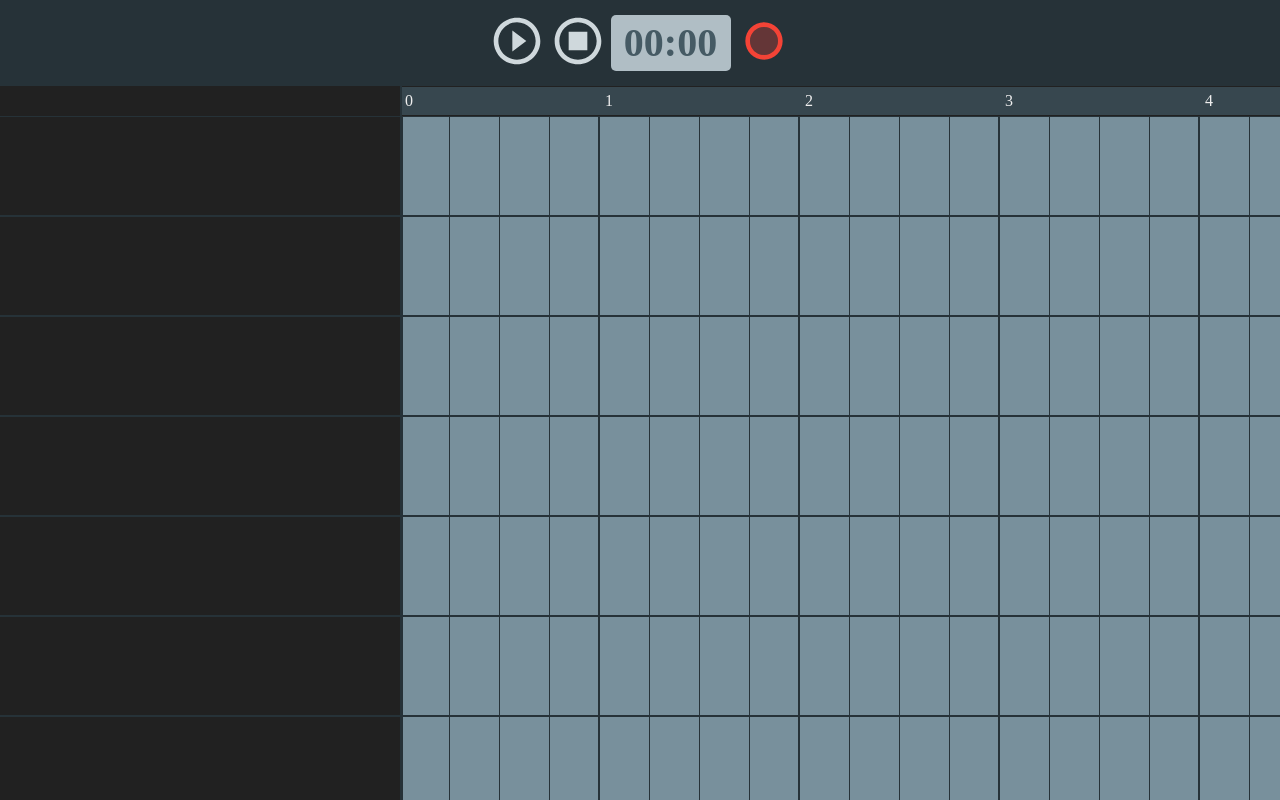
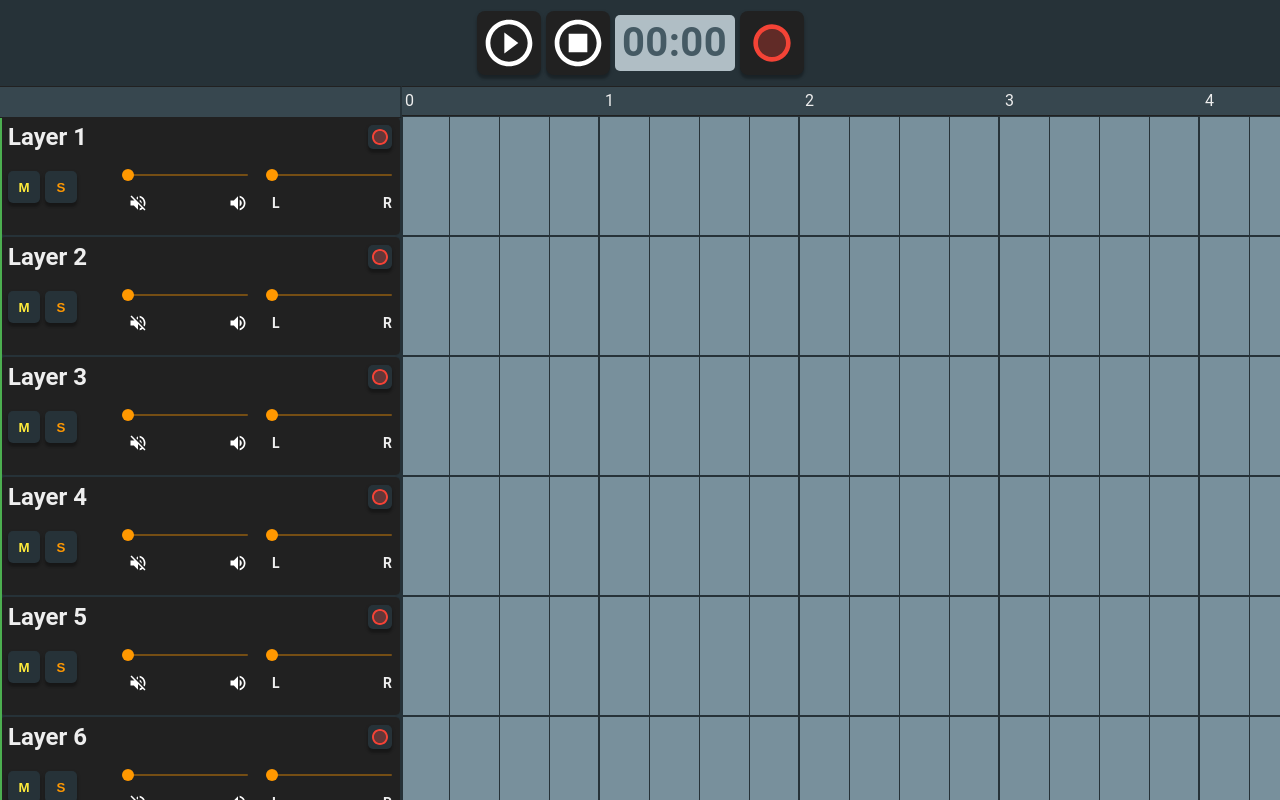
Before and after one commit to uzborg950/music-collabify, a React (Create React App) app in the folder collabify-front-end/: page / in a window 1280 px wide. Built offline with nearby package versions, Linux system fonts and the light colour scheme.

Commit message:
feat: layers with controls and started work on Playticker

```diff
--- a/collabify-front-end/src/theme/theme.tsx
+++ b/collabify-front-end/src/theme/theme.tsx
@@ -46,41 +46,11 @@ export const themeOptions: ThemeOptions = {
       disabled: grey["A400"], // Darker Gray (Enhanced Legibility)
     },
   },
-  typography: {
-    fontFamily: "Roboto Mono",
-    h1: {
-      fontFamily: "Roboto",
-      fontWeight: "bold", // Bold Heading
-    },
-    h2: {
-      fontFamily: "Roboto",
-      fontWeight: "bold", // Bold Heading
-    },
-    h3: {
-      fontFamily: "Roboto",
-      fontWeight: "bold", // Bold Heading
-    },
-    h4: {
-      fontFamily: "Roboto",
-      fontWeight: "bold", // Bold Heading
-    },
-    h5: {
-      fontFamily: "Roboto",
-      fontWeight: "bold", // Bold Heading
-    },
-    h6: {
-      fontFamily: "Roboto",
-      fontWeight: "bold", // Bold Heading
-    },
-    subtitle2: {
-      fontFamily: "Roboto Mono",
-      fontWeight: "bold", // Bold Heading
-    },
-  },
   components: {
     MuiButtonBase: {
       defaultProps: {
-        disableRipple: true,
+        disableRipple: false,
+        centerRipple: true,
       },
     },
   },
--- /dev/null
+++ b/collabify-front-end/src/ui/PlayTicker/index.tsx
@@ -0,0 +1,38 @@
+import React, { ReactNode } from "react";
+import { styled } from "@mui/system";
+import { green } from "@mui/material/colors";
+
+type PlayTickerProps = {
+  referenceElement: HTMLElement | null; //Play ticker will be shown on top of this
+  bpm: number;
+  nBeats: number; //i.e. number of beats on the track grid
+  trackStartX: string;
+};
+
+const Line = styled("div")<{ x: number; y: number; $height: number }>`
+  position: absolute;
+  left: ${(props) => props.x}px;
+  top: ${(props) => props.y}px;
+  width: 2px;
+  height: ${(props) => props.$height}px;
+  background: ${green["500"]};
+`;
+export const PlayTicker: React.FC<PlayTickerProps> = ({
+  referenceElement,
+  bpm,
+  nBeats,
+  trackStartX,
+}) => {
+  if (!referenceElement) return null;
+  const boundingClientRect = referenceElement.getBoundingClientRect();
+
+  console.log(boundingClientRect, trackStartX);
+  return (
+    <Line
+      x={boundingClientRect.x}
+      y={boundingClientRect.y}
+      $height={boundingClientRect.height}
+      id={"play-ticks"}
+    />
+  );
+};
--- /dev/null
+++ b/collabify-front-end/src/views/DawView/LayersAndGrid/Layers/LayerControls/LeftControls.tsx
@@ -0,0 +1,52 @@
+import { styled } from "@mui/system";
+import { ControlButtonBaseContainer } from "../common";
+import React, { useState } from "react";
+import { blueGrey, orange, yellow } from "@mui/material/colors";
+import { Tooltip } from "@mui/material";
+
+const LeftControlsContainer = styled("div")`
+  display: flex;
+  flex-direction: row;
+  gap: 5px;
+`;
+
+const TextButtonContainer = styled(ControlButtonBaseContainer)<{
+  isOn: boolean;
+  $color: string;
+}>`
+  width: 32px;
+  height: 32px;
+  color: ${(props) => (props.isOn ? blueGrey[900] : props.$color)};
+  background: ${(props) => (props.isOn ? props.$color : blueGrey[900])};
+
+  font-weight: 600;
+`;
+export const LeftControls: React.FC = () => {
+  const [monoClicked, setMonoClicked] = useState<boolean>(false);
+  const [soloClicked, setSoloClicked] = useState<boolean>(false);
+
+  return (
+    <LeftControlsContainer>
+      <Tooltip title={"toggle mono audio"}>
+        <TextButtonContainer
+          onClick={() => setMonoClicked((state) => !state)}
+          centerRipple
+          isOn={monoClicked}
+          $color={yellow["500"]}
+        >
+          M
+        </TextButtonContainer>
+      </Tooltip>
+      <Tooltip title={"toggle solo mode"}>
+        <TextButtonContainer
+          onClick={() => setSoloClicked((state) => !state)}
+          isOn={soloClicked}
+          centerRipple
+          $color={orange["500"]}
+        >
+          S
+        </TextButtonContainer>
+      </Tooltip>
+    </LeftControlsContainer>
+  );
+};
--- /dev/null
+++ b/collabify-front-end/src/views/DawView/LayersAndGrid/Layers/LayerControls/RightControls.tsx
@@ -0,0 +1,100 @@
+import React from "react";
+import { styled } from "@mui/system";
+import { Box, Slider, Typography } from "@mui/material";
+import { VolumeOff, VolumeUp } from "@mui/icons-material";
+
+const Container = styled("div")`
+  display: flex;
+  flex-direction: row;
+  gap: 24px;
+`;
+const MAX = 100;
+const MIN = 0;
+
+const VolumeOffIcon = styled(VolumeOff)`
+  width: 20px;
+  height: 20px;
+`;
+const VolumeUpIcon = styled(VolumeUp)`
+  width: 20px;
+  height: 20px;
+`;
+const VolumeSlider: React.FC = () => {
+  const [val, setVal] = React.useState<number>(MIN);
+  const handleChange = (_: Event, newValue: number | number[]) => {
+    setVal(newValue as number);
+  };
+
+  return (
+    <Box sx={{ width: 120 }}>
+      <Slider
+        size={"small"}
+        value={val}
+        valueLabelDisplay="auto"
+        min={MIN}
+        max={MAX}
+        onChange={handleChange}
+      />
+      <Box sx={{ display: "flex", justifyContent: "space-between" }}>
+        <VolumeOffIcon
+          color={"action"}
+          onClick={() => setVal(MIN)}
+          sx={{ cursor: "pointer" }}
+        />
+        <VolumeUpIcon
+          color={"action"}
+          onClick={() => setVal(MAX)}
+          sx={{ cursor: "pointer" }}
+        />
+      </Box>
+    </Box>
+  );
+};
+
+const PanSlider: React.FC = () => {
+  const [val, setVal] = React.useState<number>(MIN);
+  const handleChange = (_: Event, newValue: number | number[]) => {
+    setVal(newValue as number);
+  };
+
+  return (
+    <Box sx={{ width: 120 }}>
+      <Slider
+        size={"small"}
+        value={val}
+        valueLabelDisplay="auto"
+        min={MIN}
+        max={MAX}
+        onChange={handleChange}
+      />
+      <Box sx={{ display: "flex", justifyContent: "space-between" }}>
+        <Typography
+          variant="body2"
+          onClick={() => setVal(MIN)}
+          sx={{ cursor: "pointer" }}
+          color={"text.secondary"}
+          fontWeight={"600"}
+        >
+          L
+        </Typography>
+        <Typography
+          variant="body2"
+          onClick={() => setVal(MAX)}
+          sx={{ cursor: "pointer" }}
+          color={"text.secondary"}
+          fontWeight={"600"}
+        >
+          R
+        </Typography>
+      </Box>
+    </Box>
+  );
+};
+export const RightControls: React.FC = () => {
+  return (
+    <Container>
+      <VolumeSlider />
+      <PanSlider />
+    </Container>
+  );
+};
--- /dev/null
+++ b/collabify-front-end/src/views/DawView/LayersAndGrid/Layers/LayerControls/index.tsx
@@ -0,0 +1,20 @@
+import React from "react";
+import { styled } from "@mui/system";
+import { LeftControls } from "./LeftControls";
+import { RightControls } from "./RightControls";
+
+const Container = styled("div")`
+  display: flex;
+  flex-direction: row;
+  justify-content: space-between;
+  align-items: center;
+`;
+
+export const LayerControls: React.FC = () => {
+  return (
+    <Container>
+      <LeftControls />
+      <RightControls />
+    </Container>
+  );
+};
--- /dev/null
+++ b/collabify-front-end/src/views/DawView/LayersAndGrid/Layers/Topbar/index.tsx
@@ -0,0 +1,56 @@
+import React, { useState } from "react";
+import { Typography } from "@mui/material";
+import { styled } from "@mui/system";
+import FiberManualRecordTwoToneIcon from "@mui/icons-material/FiberManualRecordTwoTone";
+import { blueGrey, red } from "@mui/material/colors";
+import {
+  ControlButtonBaseContainer,
+  ControlButtonIconContainer,
+} from "../common";
+
+const TopbarContainer = styled("div")`
+  display: flex;
+  flex-direction: row;
+  justify-content: space-between;
+  align-items: center;
+`;
+
+const TextContainer = styled("div")``;
+const TopbarRightButtonContainer = styled(ControlButtonBaseContainer)<{
+  isOn: boolean;
+  $color: string;
+}>`
+  justify-self: flex-end;
+
+  color: ${(props) => (props.isOn ? blueGrey[900] : props.$color)};
+  background: ${(props) => (props.isOn ? props.$color : blueGrey[900])};
+`;
+const RecordButton = styled(FiberManualRecordTwoToneIcon)``;
+
+type TopbarProps = {
+  name: string; //todo could be passed via context, list of layer objects referenced with index
+  onRecordClick: () => void; //todo pass via context
+};
+
+export const Topbar: React.FC<TopbarProps> = ({ name, onRecordClick }) => {
+  const [recordingActive, setRecordingActive] = useState<boolean>(false);
+  return (
+    <TopbarContainer>
+      <TextContainer>
+        <Typography variant={"h5"} fontWeight={"bold"} color={"text.secondary"}>
+          {name}
+        </Typography>
+      </TextContainer>
+      <TopbarRightButtonContainer
+        onClick={() => {
+          setRecordingActive((state) => !state);
+          onRecordClick();
+        }}
+        isOn={recordingActive}
+        $color={red["500"]}
+      >
+        <RecordButton />
+      </TopbarRightButtonContainer>
+    </TopbarContainer>
+  );
+};
--- /dev/null
+++ b/collabify-front-end/src/views/DawView/LayersAndGrid/Layers/common.tsx
@@ -0,0 +1,39 @@
+import { styled } from "@mui/system";
+import { blueGrey } from "@mui/material/colors";
+import {
+  Button,
+  ButtonBase,
+  Checkbox,
+  IconButton,
+  Tooltip,
+} from "@mui/material";
+
+export const ControlButtonIconContainer = styled(IconButton)`
+  display: flex;
+
+  width: 24px;
+  height: 24px;
+  align-items: center;
+  justify-content: center;
+  background: ${blueGrey["900"]};
+  border-radius: 5px;
+
+  box-shadow:
+    0 4px 2px 0 rgba(0, 0, 0, 0.2),
+    0 2px 4px 0 rgba(0, 0, 0, 0.19);
+`;
+
+export const ControlButtonBaseContainer = styled(ButtonBase)`
+  display: flex;
+
+  width: 24px;
+  height: 24px;
+  align-items: center;
+  justify-content: center;
+  background: ${blueGrey["900"]};
+  border-radius: 5px;
+
+  box-shadow:
+    0 4px 2px 0 rgba(0, 0, 0, 0.2),
+    0 2px 4px 0 rgba(0, 0, 0, 0.19);
+`;
--- a/collabify-front-end/src/views/DawView/LayersAndGrid/Layers/index.tsx
+++ b/collabify-front-end/src/views/DawView/LayersAndGrid/Layers/index.tsx
@@ -1,26 +1,50 @@
 import { styled } from "@mui/system";
 import { TimelineGridProps } from "../types";
 import React from "react";
-import { blueGrey, grey, orange } from "@mui/material/colors";
+import { grey } from "@mui/material/colors";
+import { Topbar } from "./Topbar";
+import { LayerControls } from "./LayerControls";
 
-const LayerContainer = styled("div")<{ gridRow: number }>`
+const LayerContainer = styled("div")<{ gridCol: number }>`
+  display: flex;
+  flex-direction: column;
+  padding: 4px 8px;
+
   background: ${grey["900"]};
   border-top: 1px solid ${(props) => props.theme.palette.background.default};
   border-bottom: 1px solid ${(props) => props.theme.palette.background.default};
-  grid-column: 1;
+  grid-column: ${(props) => props.gridCol};
   position: sticky;
   left: 0;
+  gap: 8px;
+
+  border-radius: 5px;
 `;
 
-type LayersProps = { startGridRow: number } & TimelineGridProps;
+type LayerProps = {
+  index: number;
+  name?: string;
+} & LayersProps;
+export const Layer: React.FC<LayerProps> = (props) => {
+  //   onRecordClick should be via context, so remove passing here
+  return (
+    <LayerContainer gridCol={props.gridCol} id={`layer-${props.index + 1}`}>
+      <Topbar
+        name={props.name ?? `Layer ${props.index + 1}`}
+        onRecordClick={() => {}}
+      />
+      <LayerControls />
+    </LayerContainer>
+  );
+};
+type LayersProps = { gridCol: number } & TimelineGridProps;
 export const Layers: React.FC<LayersProps> = (props) => {
+  //todo Load layers data, nRows should be equal to number of layers
+  //if not then add an error
   return (
     <>
       {[...Array(props.nRows)].map((_, index) => (
-        <LayerContainer
-          gridRow={index + props.startGridRow}
-          id={`layer-${index}`}
-        />
+        <Layer index={index} {...props} />
       ))}
     </>
   );
--- a/collabify-front-end/src/views/DawView/LayersAndGrid/NavigationBar/index.tsx
+++ b/collabify-front-end/src/views/DawView/LayersAndGrid/NavigationBar/index.tsx
@@ -5,8 +5,9 @@ import React from "react";
 const Container = styled("div")`
   width: 100%;
   height: 30px;
-  background: ${grey["900"]};
-  border-bottom: 1px solid ${(props) => props.theme.palette.background.default};
+  background: ${blueGrey["800"]};
+  border-top: 1px solid ${grey["900"]};
+  border-bottom: 1px solid ${grey["900"]};
   border-right: 2px solid ${(props) => props.theme.palette.background.default};
 
   z-index: 1;
--- a/collabify-front-end/src/views/DawView/LayersAndGrid/index.tsx
+++ b/collabify-front-end/src/views/DawView/LayersAndGrid/index.tsx
@@ -1,28 +1,51 @@
-import React from "react";
+import React, { useState } from "react";
 import { styled } from "@mui/system";
 import { TimelineGridProps } from "./types";
 import { TimelineReferenceBar } from "../../../ui/TimelineReferenceBar";
 import { NavigationBar } from "./NavigationBar";
 import { Layers } from "./Layers";
 import { TrackGrid } from "../../../ui/TrackGrid";
+import { PlayTicker } from "../../../ui/PlayTicker";
 
+const TRACK_GRID_CELL_WIDTH = "50px";
+const LAYERS_WIDTH = "400px";
 const GridContainer = styled("div")<{ nCols: number; nRows: number }>`
   display: grid;
-  grid-template-columns: 400px repeat(${(props) => props.nCols}, 50px);
-  grid-template-rows: 30px repeat(${(props) => props.nRows}, 100px);
+  grid-template-columns: ${LAYERS_WIDTH} repeat(
+      ${(props) => props.nCols},
+      ${TRACK_GRID_CELL_WIDTH}
+    ); //
+  grid-template-rows: 30px repeat(${(props) => props.nRows}, 120px);
   overflow: auto;
 `;
 type LayersAndGrid2Props = {} & TimelineGridProps;
 export const LayersAndGrid: React.FC<LayersAndGrid2Props> = (props) => {
+  // const [firstTrackGridCellRef, setFirstTrackGridCellRef] =
+  //   useState<HTMLDivElement | null>(null);
+
+  const [gridRef, setGridRef] = useState<HTMLDivElement | null>(null);
+
   return (
-    <GridContainer nCols={props.nCols} nRows={props.nRows}>
-      <NavigationBar />
-      <TimelineReferenceBar
-        beatsPerBar={props.beatsPerBar}
-        nCols={props.nCols}
+    <>
+      <GridContainer nCols={props.nCols} nRows={props.nRows} ref={setGridRef}>
+        <NavigationBar />
+        <TimelineReferenceBar
+          beatsPerBar={props.beatsPerBar}
+          nCols={props.nCols}
+        />
+        <Layers gridCol={1} {...props} />
+        <TrackGrid
+          startGridRow={2}
+          startGridCol={2}
+          {...props}
+        />
+      </GridContainer>
+      <PlayTicker
+        bpm={80}
+        trackStartX={LAYERS_WIDTH}
+        nBeats={props.nCols}
+        referenceElement={gridRef}
       />
-      <Layers startGridRow={2} {...props} />
-      <TrackGrid startGridRow={2} startGridCol={2} {...props} />
-    </GridContainer>
+    </>
   );
 };
--- a/collabify-front-end/src/views/DawView/PlaybackBar/index.tsx
+++ b/collabify-front-end/src/views/DawView/PlaybackBar/index.tsx
@@ -4,8 +4,8 @@ import PlayCircleOutlineOutlinedIcon from "@mui/icons-material/PlayCircleOutline
 import StopCircleOutlinedIcon from "@mui/icons-material/StopCircleOutlined";
 import FiberManualRecordTwoToneIcon from "@mui/icons-material/FiberManualRecordTwoTone";
 
-import { blueGrey, red } from "@mui/material/colors";
-import { Typography } from "@mui/material";
+import { blueGrey, grey, red } from "@mui/material/colors";
+import { IconButton, Typography } from "@mui/material";
 
 const Container = styled("div")`
   top: 0;
@@ -20,12 +20,19 @@ const Container = styled("div")`
   color: ${blueGrey["100"]};
   gap: 5px;
 `;
-const IconWrapper = styled("div")`
-  transition: opacity 0.1s ease; /* Transition for smooth color change */
-  &:hover {
-    opacity: 0.7;
-    cursor: pointer;
-  }
+const IconWrapper = styled(IconButton)`
+  display: flex;
+  width: 64px;
+  height: 64px;
+  border-radius: 8px;
+  box-shadow:
+    0 4px 2px 0 rgba(0, 0, 0, 0.2),
+    0 2px 4px 0 rgba(0, 0, 0, 0.19);
+
+  background: ${grey["900"]};
+
+  justify-content: center;
+  align-items: center;
 `;
 const PlayIcon = styled(PlayCircleOutlineOutlinedIcon)`
   width: 56px;
```
